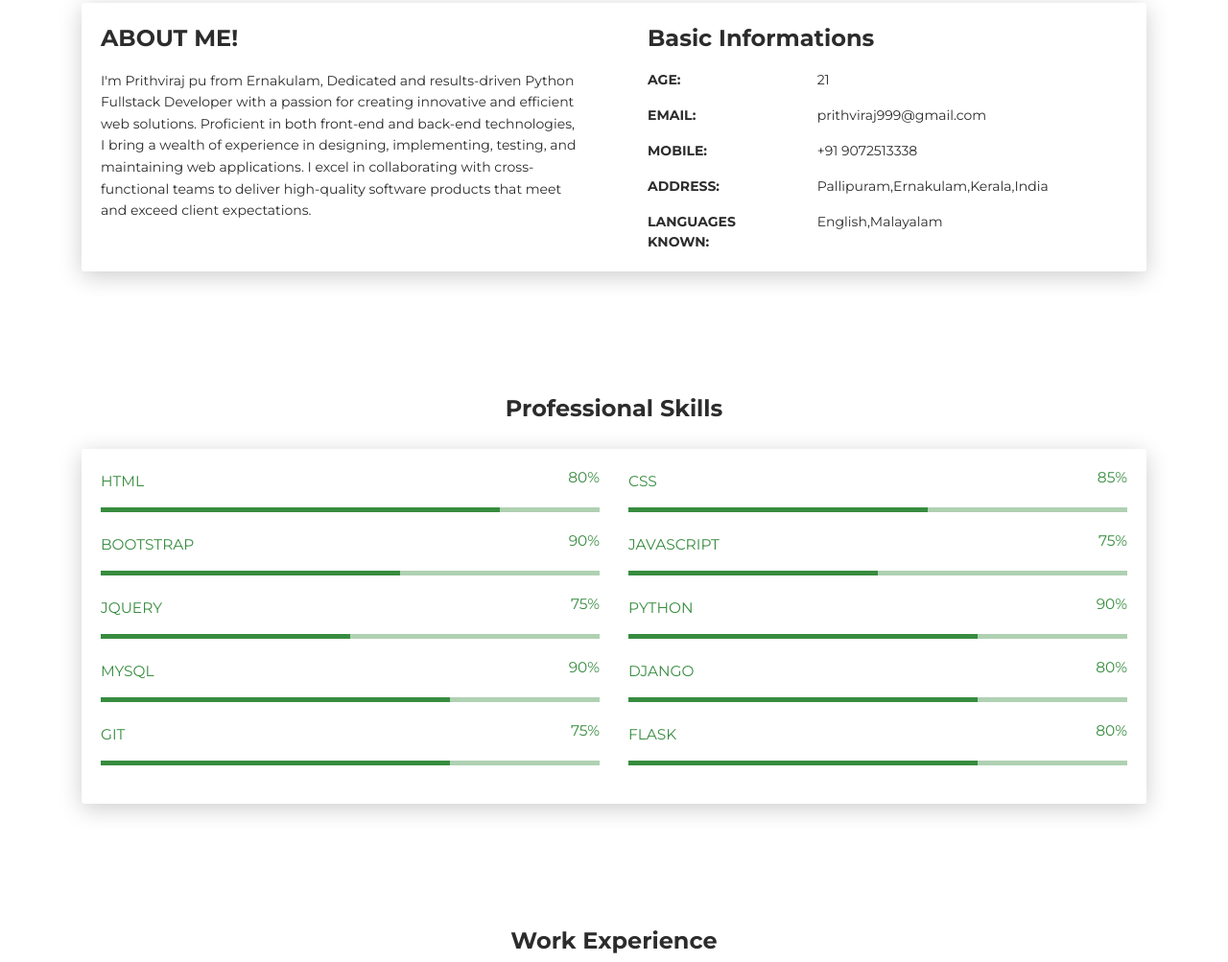
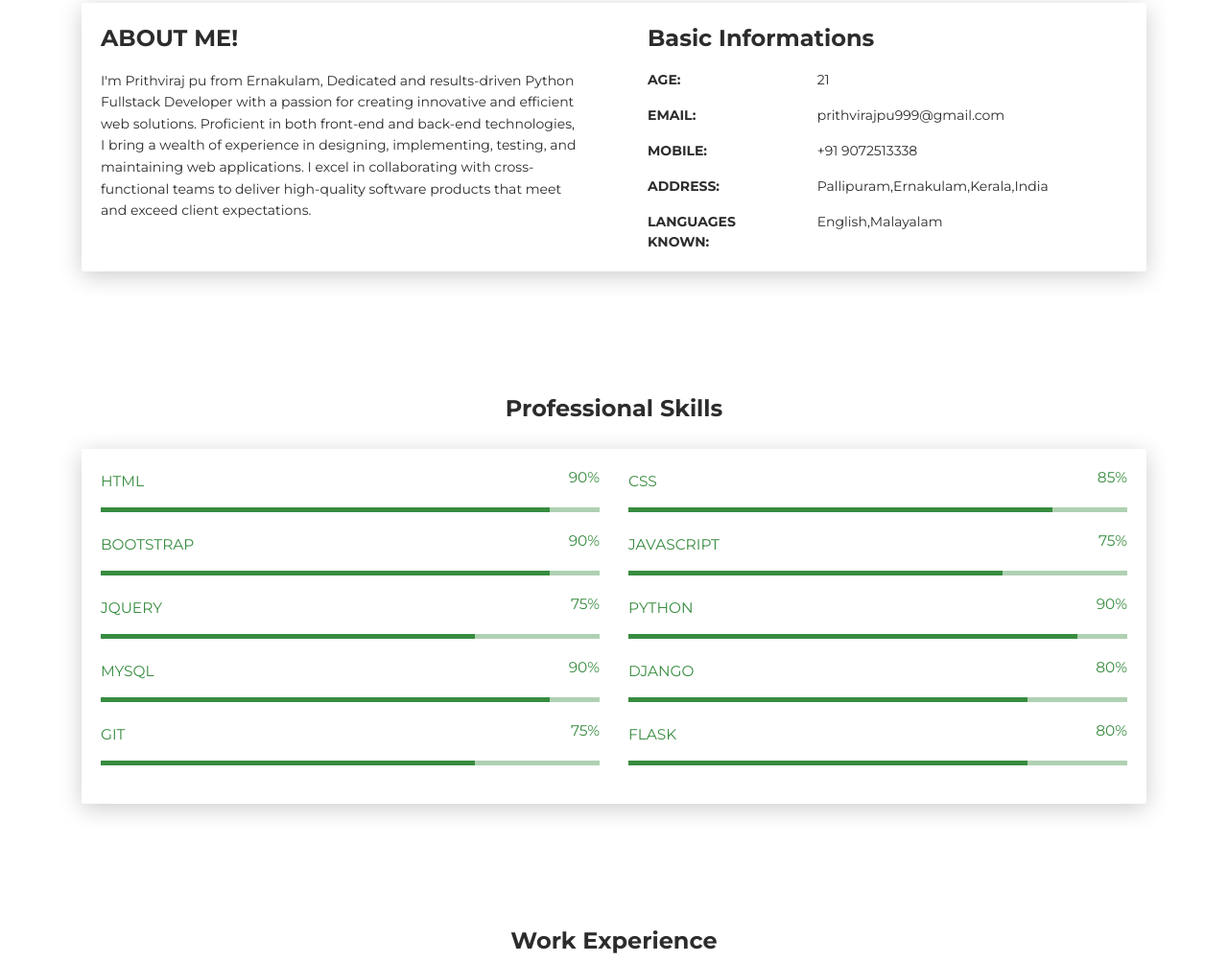
Before and after one commit to prithvirajpu/Portfolio, a plain HTML site: page index.html in a window 1280 px wide. Shown: the part 617-1620 px from the top of the page at 96% size. Drawn offline with Linux system fonts and the light colour scheme.

Commit message:
image adding

```diff
--- a/index.html
+++ b/index.html
@@ -44,7 +44,7 @@
 <div class="profile-page">
   <div class="wrapper">
     <div class="page-header page-header-small" filter-color="black">
-      <div class="page-header-image" data-parallax="true" style="background-image: url('images/frontbackground.jpeg')"></div>
+      <div class="page-header-image" data-parallax="true" style="background-image: url('images/924467.jpg')"></div>
       <div class="container">
         <div class="content-center">
           <div class="cc-profile-image"><a href="index.html"><img src="images/I-145 copy.JPG" alt="Image"/></a></div>
@@ -86,7 +86,7 @@
             </div>
             <div class="row mt-3">
               <div class="col-sm-4"><strong class="text-uppercase">Email:</strong></div>
-              <div class="col-sm-8">prithviraj999@gmail.com</div>
+              <div class="col-sm-8">prithvirajpu999@gmail.com</div>
             </div>
             <div class="row mt-3">
               <div class="col-sm-4"><strong class="text-uppercase">Mobile:</strong></div>
@@ -115,14 +115,14 @@
           <div class="col-md-6">
             <div class="progress-container progress-primary"><span class="progress-badge">HTML</span>
               <div class="progress">
-                <div class="progress-bar progress-bar-primary" data-aos="progress-full" data-aos-offset="10" data-aos-duration="2000" role="progressbar" aria-valuenow="60" aria-valuemin="0" aria-valuemax="100" style="width: 80%;"></div><span class="progress-value">80%</span>
+                <div class="progress-bar progress-bar-primary" data-aos="progress-full" data-aos-offset="10" data-aos-duration="2000" role="progressbar" aria-valuenow="60" aria-valuemin="0" aria-valuemax="100" style="width: 90%;"></div><span class="progress-value">90%</span>
               </div>
             </div>
           </div>
           <div class="col-md-6">
             <div class="progress-container progress-primary"><span class="progress-badge">CSS</span>
               <div class="progress">
-                <div class="progress-bar progress-bar-primary" data-aos="progress-full" data-aos-offset="10" data-aos-duration="2000" role="progressbar" aria-valuenow="60" aria-valuemin="0" aria-valuemax="100" style="width: 60%;"></div><span class="progress-value">85%</span>
+                <div class="progress-bar progress-bar-primary" data-aos="progress-full" data-aos-offset="10" data-aos-duration="2000" role="progressbar" aria-valuenow="60" aria-valuemin="0" aria-valuemax="100" style="width: 85%;"></div><span class="progress-value">85%</span>
               </div>
             </div>
           </div>
@@ -131,14 +131,14 @@
           <div class="col-md-6">
             <div class="progress-container progress-primary"><span class="progress-badge">Bootstrap</span>
               <div class="progress">
-                <div class="progress-bar progress-bar-primary" data-aos="progress-full" data-aos-offset="10" data-aos-duration="2000" role="progressbar" aria-valuenow="60" aria-valuemin="0" aria-valuemax="100" style="width: 60%;"></div><span class="progress-value">90%</span>
+                <div class="progress-bar progress-bar-primary" data-aos="progress-full" data-aos-offset="10" data-aos-duration="2000" role="progressbar" aria-valuenow="60" aria-valuemin="0" aria-valuemax="100" style="width: 90%;"></div><span class="progress-value">90%</span>
               </div>
             </div>
           </div>
           <div class="col-md-6">
             <div class="progress-container progress-primary"><span class="progress-badge">JavaScript</span>
               <div class="progress">
-                <div class="progress-bar progress-bar-primary" data-aos="progress-full" data-aos-offset="10" data-aos-duration="2000" role="progressbar" aria-valuenow="60" aria-valuemin="0" aria-valuemax="100" style="width: 50%;"></div><span class="progress-value">75%</span>
+                <div class="progress-bar progress-bar-primary" data-aos="progress-full" data-aos-offset="10" data-aos-duration="2000" role="progressbar" aria-valuenow="60" aria-valuemin="0" aria-valuemax="100" style="width: 75%;"></div><span class="progress-value">75%</span>
               </div>
             </div>
           </div>
@@ -148,7 +148,7 @@
           <div class="col-md-6">
             <div class="progress-container progress-primary"><span class="progress-badge">JQuery</span>
               <div class="progress">
-                <div class="progress-bar progress-bar-primary" data-aos="progress-full" data-aos-offset="10" data-aos-duration="2000" role="progressbar" aria-valuenow="60" aria-valuemin="0" aria-valuemax="100" style="width: 50%;"></div><span class="progress-value">75%</span>
+                <div class="progress-bar progress-bar-primary" data-aos="progress-full" data-aos-offset="10" data-aos-duration="2000" role="progressbar" aria-valuenow="60" aria-valuemin="0" aria-valuemax="100" style="width: 75%;"></div><span class="progress-value">75%</span>
               </div>
             </div>
           </div>
@@ -156,35 +156,35 @@
           <div class="col-md-6">
             <div class="progress-container progress-primary"><span class="progress-badge">Python</span>
               <div class="progress">
-                <div class="progress-bar progress-bar-primary" data-aos="progress-full" data-aos-offset="10" data-aos-duration="2000" role="progressbar" aria-valuenow="60" aria-valuemin="0" aria-valuemax="100" style="width: 70%;"></div><span class="progress-value">90%</span>
+                <div class="progress-bar progress-bar-primary" data-aos="progress-full" data-aos-offset="10" data-aos-duration="2000" role="progressbar" aria-valuenow="60" aria-valuemin="0" aria-valuemax="100" style="width: 90%;"></div><span class="progress-value">90%</span>
               </div>
             </div>
           </div>
           <div class="col-md-6">
             <div class="progress-container progress-primary"><span class="progress-badge">MySql</span>
               <div class="progress">
-                <div class="progress-bar progress-bar-primary" data-aos="progress-full" data-aos-offset="10" data-aos-duration="2000" role="progressbar" aria-valuenow="60" aria-valuemin="0" aria-valuemax="100" style="width: 70%;"></div><span class="progress-value">90%</span>
+                <div class="progress-bar progress-bar-primary" data-aos="progress-full" data-aos-offset="10" data-aos-duration="2000" role="progressbar" aria-valuenow="60" aria-valuemin="0" aria-valuemax="100" style="width: 90%;"></div><span class="progress-value">90%</span>
               </div>
             </div>
           </div>
           <div class="col-md-6">
             <div class="progress-container progress-primary"><span class="progress-badge">Django</span>
               <div class="progress">
-                <div class="progress-bar progress-bar-primary" data-aos="progress-full" data-aos-offset="10" data-aos-duration="2000" role="progressbar" aria-valuenow="60" aria-valuemin="0" aria-valuemax="100" style="width: 70%;"></div><span class="progress-value">80%</span>
+                <div class="progress-bar progress-bar-primary" data-aos="progress-full" data-aos-offset="10" data-aos-duration="2000" role="progressbar" aria-valuenow="60" aria-valuemin="0" aria-valuemax="100" style="width: 80%;"></div><span class="progress-value">80%</span>
               </div>
             </div>
           </div>
           <div class="col-md-6">
             <div class="progress-container progress-primary"><span class="progress-badge">GIT</span>
               <div class="progress">
-                <div class="progress-bar progress-bar-primary" data-aos="progress-full" data-aos-offset="10" data-aos-duration="2000" role="progressbar" aria-valuenow="60" aria-valuemin="0" aria-valuemax="100" style="width: 70%;"></div><span class="progress-value">75%</span>
+                <div class="progress-bar progress-bar-primary" data-aos="progress-full" data-aos-offset="10" data-aos-duration="2000" role="progressbar" aria-valuenow="60" aria-valuemin="0" aria-valuemax="100" style="width: 75%;"></div><span class="progress-value">75%</span>
               </div>
             </div>
           </div>
           <div class="col-md-6">
             <div class="progress-container progress-primary"><span class="progress-badge">Flask</span>
               <div class="progress">
-                <div class="progress-bar progress-bar-primary" data-aos="progress-full" data-aos-offset="10" data-aos-duration="2000" role="progressbar" aria-valuenow="60" aria-valuemin="0" aria-valuemax="100" style="width: 70%;"></div><span class="progress-value">80%</span>
+                <div class="progress-bar progress-bar-primary" data-aos="progress-full" data-aos-offset="10" data-aos-duration="2000" role="progressbar" aria-valuenow="60" aria-valuemin="0" aria-valuemax="100" style="width: 80%;"></div><span class="progress-value">80%</span>
               </div>
             </div>
           </div>
```
Also changed, not shown: 1 other file.
